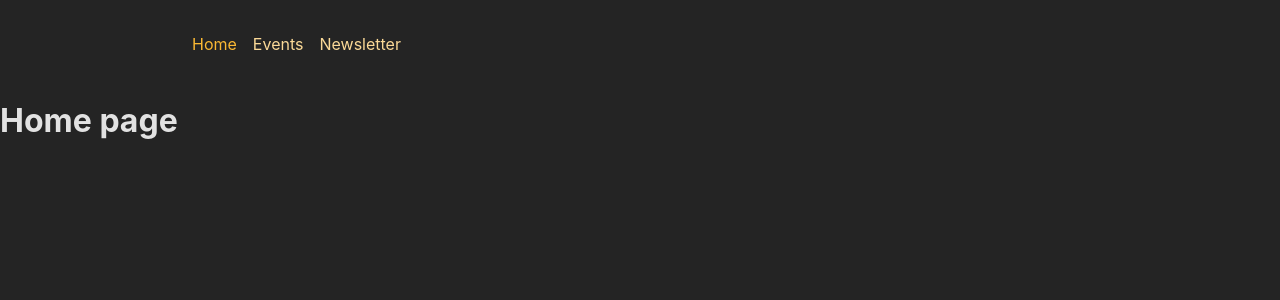
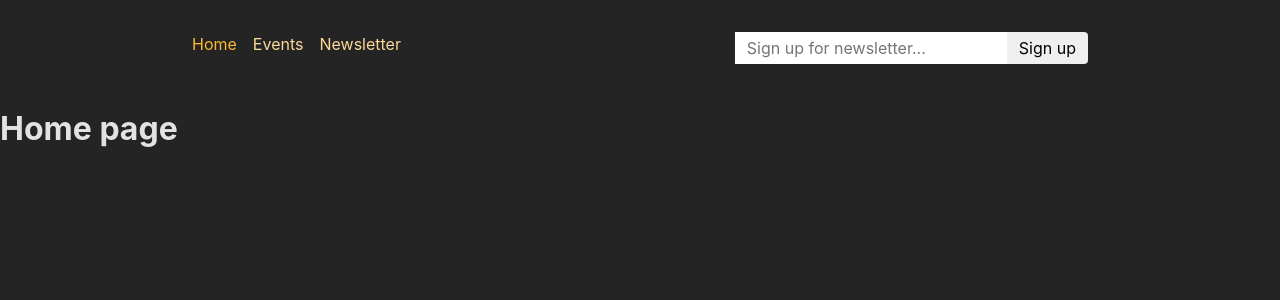
Before and after one commit to aadil42/react-router-practice, a React (Create React App) app in the folder frontend/: page / in a window 1280 px wide. Shown: the top 300 px of the page. Built offline with nearby package versions, Linux system fonts and the light colour scheme.

Commit message:
added newsLetter signup form in header

```diff
--- a/frontend/src/components/MainNavigation.js
+++ b/frontend/src/components/MainNavigation.js
@@ -1,6 +1,7 @@
 import { Link, NavLink } from 'react-router-dom';
 
 import classes from './MainNavigation.module.css';
+import NewsletterSignup from './NewsLetterSignup';
 
 function MainNavigation() {
   return (
@@ -29,6 +30,7 @@
           </li>
         </ul>
       </nav>
+      <NewsletterSignup />
     </header>
   );
 }
--- /dev/null
+++ b/frontend/src/components/NewsLetterSignup.js
@@ -0,0 +1,16 @@
+import classes from './NewsLetterSignup.module.css';
+
+function NewsletterSignup() {
+  return (
+    <form method="post" className={classes.newsletter}>
+      <input
+        type="email"
+        placeholder="Sign up for newsletter..."
+        aria-label="Sign up for newsletter"
+      />
+      <button>Sign up</button>
+    </form>
+  );
+}
+
+export default NewsletterSignup;
--- /dev/null
+++ b/frontend/src/components/NewsLetterSignup.module.css
@@ -0,0 +1,18 @@
+.newsletter input,
+.newsletter button {
+  font: inherit;
+  padding: 0.25rem 0.75rem;
+  border-radius: 0;
+  border: none;
+}
+
+.newsletter button {
+  border-top-right-radius: 4px;
+  border-bottom-right-radius: 4px;
+  cursor: pointer;
+}
+
+.newsletter button:hover {
+  background-color: var(--color-primary-300);
+  color: var(--color-gray-800);
+}
```
